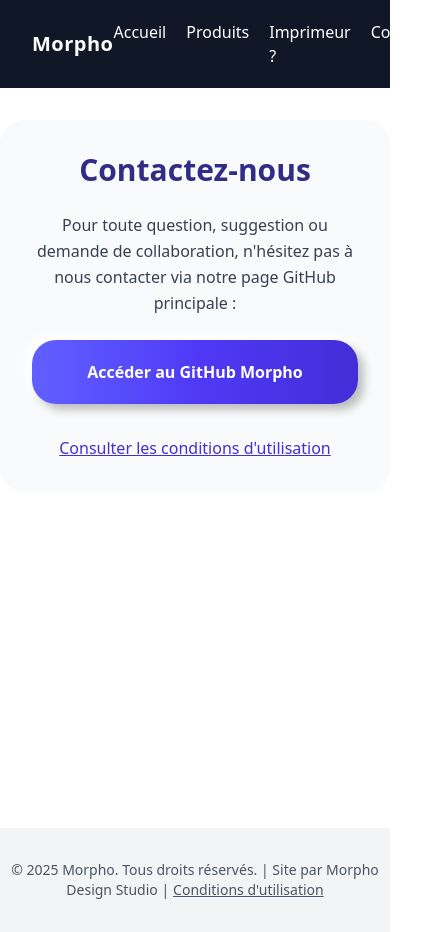
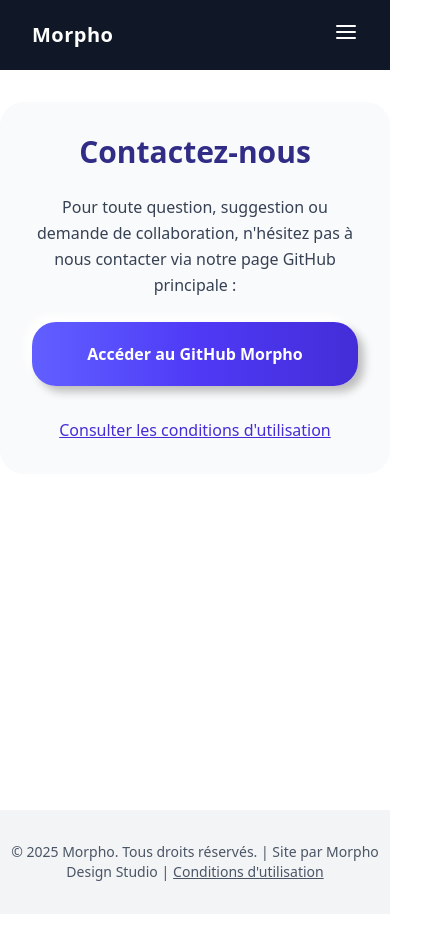
Before and after one commit to LeaRiglet/Morpho, a React (Vite) app: page /Morpho/contact in a window 390 px wide. Shown: the whole page, 429 px wide, since content can reach past the window. Built offline with nearby package versions, Linux system fonts and the light colour scheme.

Commit message:
feat: add mobile burger menu

```diff
--- /dev/null
+++ b/src/components/MobileMenu.jsx
@@ -0,0 +1,42 @@
+import { useState } from 'react';
+import { Link } from 'react-router-dom';
+
+function MobileMenu() {
+  const [open, setOpen] = useState(false);
+
+  const toggle = () => setOpen(o => !o);
+  const close = () => setOpen(false);
+
+  return (
+    <div className="md:hidden relative">
+      <button
+        aria-label="Menu"
+        onClick={toggle}
+        className="focus:outline-none"
+      >
+        {open ? (
+          <svg className="w-6 h-6" viewBox="0 0 24 24" fill="none" stroke="currentColor" strokeWidth="2" strokeLinecap="round" strokeLinejoin="round">
+            <line x1="18" y1="6" x2="6" y2="18" />
+            <line x1="6" y1="6" x2="18" y2="18" />
+          </svg>
+        ) : (
+          <svg className="w-6 h-6" viewBox="0 0 24 24" fill="none" stroke="currentColor" strokeWidth="2" strokeLinecap="round" strokeLinejoin="round">
+            <line x1="3" y1="12" x2="21" y2="12" />
+            <line x1="3" y1="6" x2="21" y2="6" />
+            <line x1="3" y1="18" x2="21" y2="18" />
+          </svg>
+        )}
+      </button>
+      {open && (
+        <nav className="absolute right-0 mt-2 w-40 rounded-lg shadow-lg bg-gray-900 text-white flex flex-col py-2 space-y-2">
+          <Link onClick={close} className="px-4 py-1 hover:underline" to="/">Accueil</Link>
+          <Link onClick={close} className="px-4 py-1 hover:underline" to="/products">Produits</Link>
+          <Link onClick={close} className="px-4 py-1 hover:underline" to="/devenir-imprimeur">Imprimeur ?</Link>
+          <Link onClick={close} className="px-4 py-1 hover:underline" to="/contact">Contact</Link>
+        </nav>
+      )}
+    </div>
+  );
+}
+
+export default MobileMenu;
--- a/src/components/Navbar.jsx
+++ b/src/components/Navbar.jsx
@@ -1,19 +1,21 @@
 import { Link } from 'react-router-dom';
+import MobileMenu from './MobileMenu';
 
 function Navbar() {
   return (
-<header className="sticky top-0 z-50 bg-gray-900 text-white px-8 py-5 flex justify-between items-center">
+    <header className="sticky top-0 z-50 bg-gray-900 text-white px-8 py-5 flex justify-between items-center relative">
       <h1 className="text-xl tracking-wide font-semibold">
         <Link to="/" className="text-inherit no-underline">
           Morpho
         </Link>
       </h1>
-      <nav className="flex space-x-5 font-medium">
+      <nav className="hidden md:flex space-x-5 font-medium">
         <Link className="hover:underline" to="/">Accueil</Link>
         <Link className="hover:underline" to="/products">Produits</Link>
         <Link className="hover:underline" to="/devenir-imprimeur">Imprimeur ?</Link>
         <Link className="hover:underline" to="/contact">Contact</Link>
       </nav>
+      <MobileMenu />
     </header>
   );
 }
```
